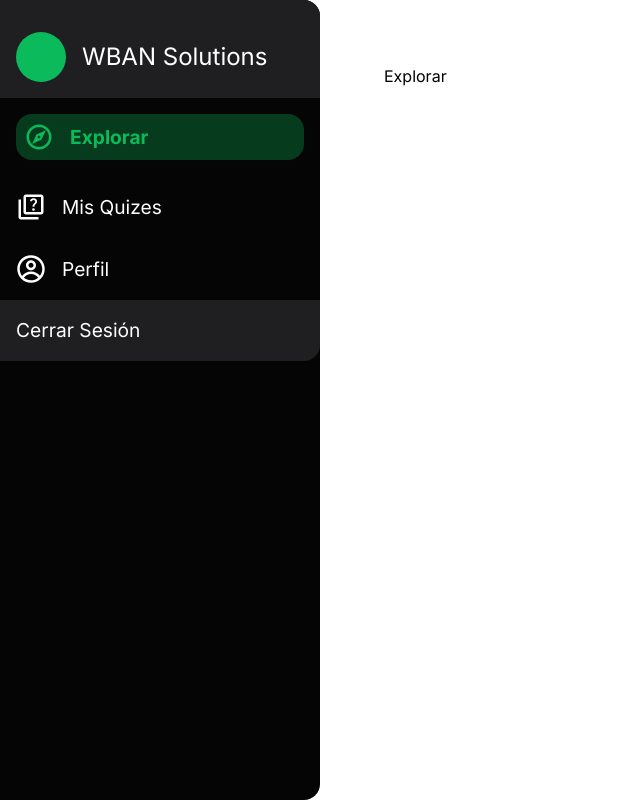
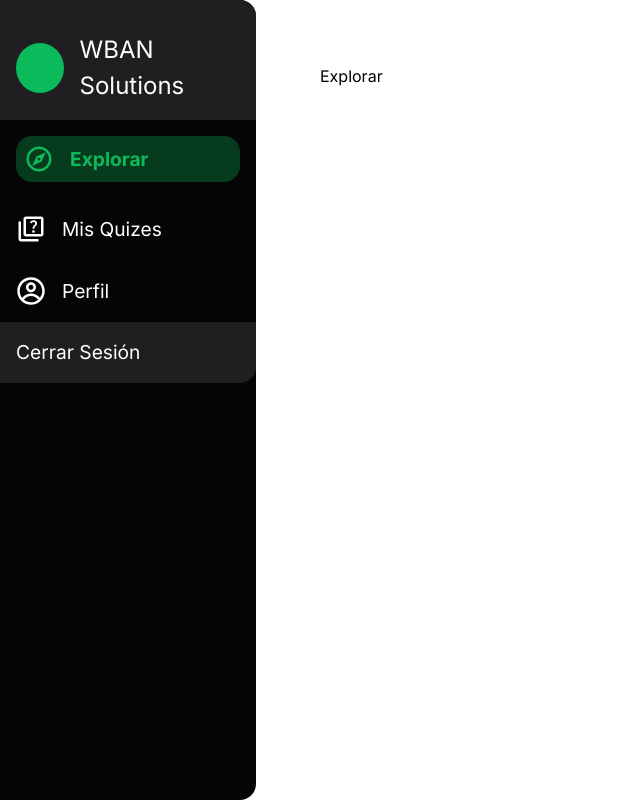
Before and after one commit to CarlosMtz1281/ProyectoK, a Next.js app in the folder proyect-k/: page /dashboard/Explorar in a window 1280 px wide. Shown: the whole page, without its empty margins (0-640 px from the left). Built offline with nearby package versions, Linux system fonts and the light colour scheme.

Commit message:
style tweeks

```diff
--- a/proyect-k/src/styles/NavbarConf/NavbarConf.css
+++ b/proyect-k/src/styles/NavbarConf/NavbarConf.css
@@ -1,7 +1,7 @@
 .navbar {
     display: flex;
     flex-direction: column;
-    width: 25vw;
+    width: 20vw;
     height: 100vh;
     background-color: #050505;
     border-radius: 0 1rem 1rem 0;
```
